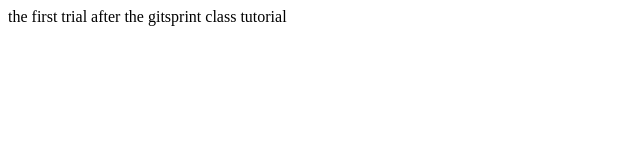
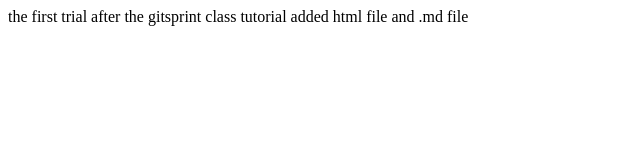
Before and after one commit to yvonnendutaw/gitsprint, a plain HTML site: page index.html in a window 1280 px wide. Shown: the whole page, without its empty margins (0-640 px from the left). Drawn offline with Linux system fonts and the light colour scheme.

Commit message:
Update index.html

```diff
--- a/index.html
+++ b/index.html
@@ -4,6 +4,9 @@
     </head>
 
 <body>
-    the first trial after the gitsprint class tutorial
+
+    <p>the first trial after the gitsprint class tutorial
+    added html file and .md file</p>
+
     </body>
 </html>
```
